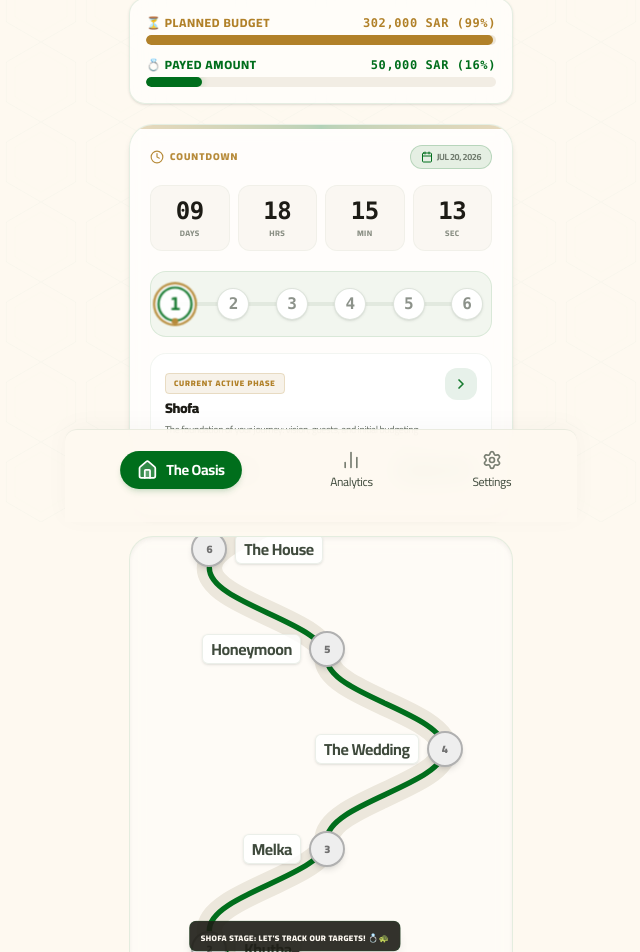
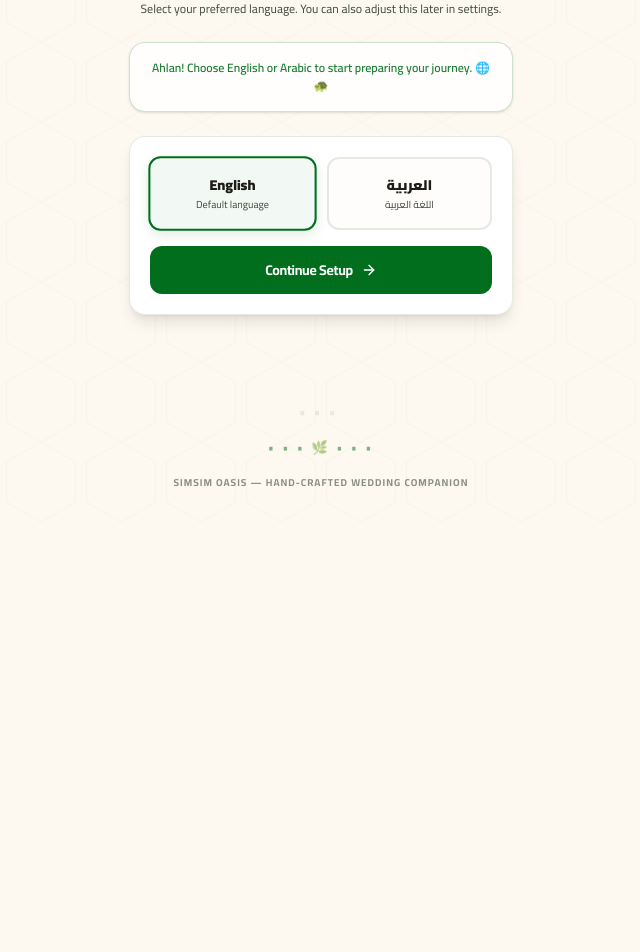
Before and after one commit to Amratt/Simsim, a React (Vite) app: page / in a window 1280 px wide. Shown: the part 278-1230 px from the top of the page, without its empty margins (319-959 px from the left). After the commit the page ends 800 px from the top, so only its background shows below. Built offline with nearby package versions, Linux system fonts and the light colour scheme.

Commit message:
feat: default to onboarding on launch and enable milestone payment management

```diff
--- a/src/App.tsx
+++ b/src/App.tsx
@@ -213,6 +213,36 @@ export default function App() {
     setMilestones(milestones.filter(m => m.id !== id));
   };
 
+  // Handler: Delete recorded expense
+  const handleDeleteExpense = (expenseId: string) => {
+    const nextExpenses = expenses.filter(e => e.id !== expenseId);
+    setExpenses(nextExpenses);
+
+    const deletedExpense = expenses.find(e => e.id === expenseId);
+    if (deletedExpense) {
+      const category = deletedExpense.category;
+      const mappedToCategory = nextExpenses.filter(e => e.category === category);
+      const sumPaid = mappedToCategory.reduce((sum, e) => sum + e.amount, 0);
+
+      const updatedMilestones = milestones.map(m => {
+        if (m.category === category) {
+          let nextStatus: Milestone['status'] = m.status;
+          if (sumPaid >= m.targetAmount) {
+            nextStatus = 'completed';
+          } else {
+            nextStatus = 'planning';
+          }
+          return {
+            ...m,
+            status: nextStatus,
+          };
+        }
+        return m;
+      });
+      setMilestones(updatedMilestones);
+    }
+  };
+
   // Handler: Completely reset back to pristine demo defaults
   const handleResetApp = () => {
     setSettings(DEFAULT_SETTINGS);
@@ -253,6 +283,7 @@ export default function App() {
             onAddMilestone={handleAddMilestone}
             onUpdateMilestone={handleUpdateMilestone}
             onDeleteMilestone={handleDeleteMilestone}
+            onDeleteExpense={handleDeleteExpense}
           />
         );
       case 'analytics':
@@ -285,6 +316,7 @@ export default function App() {
             onAddMilestone={handleAddMilestone}
             onUpdateMilestone={handleUpdateMilestone}
             onDeleteMilestone={handleDeleteMilestone}
+            onDeleteExpense={handleDeleteExpense}
           />
         );
     }
--- a/src/components/PhaseDetailScreen.tsx
+++ b/src/components/PhaseDetailScreen.tsx
@@ -26,6 +26,7 @@ interface PhaseDetailScreenProps {
   onAddMilestone: (milestone: Omit<Milestone, 'id'>) => void;
   onUpdateMilestone: (updated: Milestone) => void;
   onDeleteMilestone: (id: string) => void;
+  onDeleteExpense: (id: string) => void;
   onUpdatePhaseBudget?: (
     phaseId: string,
     name: string,
@@ -67,6 +68,7 @@ export default function PhaseDetailScreen({
   onAddMilestone,
   onUpdateMilestone,
   onDeleteMilestone,
+  onDeleteExpense,
   onUpdatePhaseBudget,
 }: PhaseDetailScreenProps) {
   const lang = settings.language || 'en';
@@ -195,10 +197,10 @@ export default function PhaseDetailScreen({
   // Filtered milestones
   const filteredMilestones = milestones.filter(m => m.phaseId === phaseId);
 
-  // Spent calculation based on milestone completion status
-  const totalSpentInPhase = filteredMilestones
-    .filter(m => m.status === 'completed')
-    .reduce((sum, m) => sum + m.targetAmount, 0);
+  // Spent calculation based on actual transaction logs in this phase
+  const totalSpentInPhase = expenses
+    .filter(e => e.phaseId === phaseId)
+    .reduce((sum, e) => sum + e.amount, 0);
   const remainingPhaseBalance = allocatedBudget - totalSpentInPhase;
 
   const handleCreateMilestone = (e: React.FormEvent) => {
@@ -453,7 +455,7 @@ export default function PhaseDetailScreen({
         {/* Milestones / Goals Section */}
         <div className="mb-6 flex justify-between items-center">
           <h3 className="font-plus text-base font-bold text-on-surface flex items-center gap-1.5">
-            <Icons.Layers className="w-4 h-4 text-secondary" /> {lang === 'ar' ? 'مصروفات وأهداف المرحلة' : 'Phases Expenses'}
+            <Icons.Layers className="w-4 h-4 text-secondary" /> {lang === 'ar' ? 'أهداف المرحلة' : 'Milestone Goals'}
           </h3>
           <button
             type="button"
@@ -464,7 +466,7 @@ export default function PhaseDetailScreen({
               t('cancel', lang)
             ) : (
               <>
-                <Icons.Plus className="w-3.5 h-3.5" /> {lang === 'ar' ? 'إضافة هدف مالي' : 'Add Expense'}
+                <Icons.Plus className="w-3.5 h-3.5" /> {lang === 'ar' ? 'إضافة هدف' : 'Add Goal'}
               </>
             )}
           </button>
@@ -588,21 +590,28 @@ export default function PhaseDetailScreen({
               const isExpanded = expandedId === m.id;
               const isEditing = editingId === m.id;
 
-              const milestoneSpent = m.status === 'completed' ? m.targetAmount : 0;
-              const progressPercent = m.status === 'completed' ? 100 : 0;
+              const milestoneSpent = expenses
+                .filter(e => e.category === m.category)
+                .reduce((sum, e) => sum + e.amount, 0);
+              const progressPercent = m.targetAmount > 0
+                ? Math.min(100, Math.round((milestoneSpent / m.targetAmount) * 100))
+                : 0;
 
               let label = lang === 'ar' ? 'مخطط' : 'planned';
-              let colorClasses = 'bg-secondary/10 text-[#b18129] border-secondary/20';
-              if (m.status === 'completed') {
+              let colorClasses = 'bg-surface-container-high text-on-surface-variant border-outline-variant/30';
+              if (milestoneSpent >= m.targetAmount) {
                 label = lang === 'ar' ? 'مكتمل' : 'completed';
                 colorClasses = 'bg-primary/10 text-primary border-primary/20';
+              } else if (milestoneSpent > 0) {
+                label = lang === 'ar' ? 'قيد التنفيذ' : 'in progress';
+                colorClasses = 'bg-[#b18129]/10 text-[#b18129] border-[#b18129]/20';
               }
 
               return (
                 <div
                   key={m.id}
                   className={`rounded-2xl border p-4 shadow-sm transition-all bg-white relative overflow-hidden flex flex-col ${
-                    m.status === 'completed'
+                    milestoneSpent >= m.targetAmount
                       ? 'border-primary/20 bg-primary/5'
                       : 'border-outline-variant/35'
                   }`}
@@ -704,7 +713,7 @@ export default function PhaseDetailScreen({
                               <>Spent: {milestoneSpent.toLocaleString()} / {m.targetAmount.toLocaleString()} SAR</>
                             )}
                           </span>
-                          <span className={m.status === 'completed' ? 'text-primary' : 'text-on-surface'}>
+                          <span className={milestoneSpent >= m.targetAmount ? 'text-primary' : 'text-on-surface'}>
                             {progressPercent}%
                           </span>
                         </div>
@@ -720,35 +729,55 @@ export default function PhaseDetailScreen({
                       {isExpanded && (
                         <div className="mt-4 pt-3 border-t border-outline-variant/20 flex flex-col gap-2 animate-fade-in text-xs font-semibold">
                           <div className="flex justify-between items-center bg-surface-container-low/50 p-2 rounded-lg text-[11px] text-on-surface-variant mb-1">
-                            <span>{lang === 'ar' ? `الحالة: ${m.status === 'completed' ? 'مكتمل' : 'مخطط'}` : `Status: ${m.status === 'completed' ? 'Completed' : 'Planned'}`}</span>
+                            <span>{lang === 'ar' ? `الحالة: ${milestoneSpent >= m.targetAmount ? 'مكتمل' : 'مخطط'}` : `Status: ${milestoneSpent >= m.targetAmount ? 'Completed' : 'Planned'}`}</span>
                             <span>{lang === 'ar' ? `القيمة المستهدفة: ${m.targetAmount.toLocaleString()} ر.س` : `Target Amount: ${m.targetAmount.toLocaleString()} SAR`}</span>
                           </div>
 
-                          {/* Related transactions detail replaced by status tips */}
-                          <div className="space-y-2">
+                          {/* Related transactions list (Issue 4) */}
+                          <div className="space-y-2 mt-2">
                             <p className="text-[10px] font-black text-on-surface-variant/70 uppercase tracking-widest">
-                              {lang === 'ar' ? 'تفاصيل حالة الميزانية:' : 'Budget Status Details:'}
+                              {lang === 'ar' ? 'المصاريف المسجلة لهذا البند:' : 'Recorded Payments:'}
                             </p>
-                            <div className="p-3 bg-surface-container-lowest/50 border border-outline-variant/20 rounded-xl space-y-1">
-                              <p className="text-xs font-bold text-on-surface">
-                                {m.status === 'completed' ? (
-                                  <span className="text-primary flex items-center gap-1">💍 {lang === 'ar' ? 'مكتمل كلياً' : 'Fully Completed'}</span>
-                                ) : (
-                                  <span className="text-[#b18129] flex items-center gap-1">⏳ {lang === 'ar' ? 'مخطط ومعد' : 'Planned & Setup'}</span>
-                                )}
-                              </p>
-                              <p className="text-[11px] text-on-surface-variant/80 font-normal leading-relaxed">
-                                {m.status === 'completed' ? (
-                                  lang === 'ar'
-                                    ? `ميزانية هذا الهدف (${m.targetAmount.toLocaleString()} ر.س) تم دفعها بالكامل واحتسابها ضمن تقدم زفافكم الكلي.`
-                                    : `The budget for this goal (${m.targetAmount.toLocaleString()} SAR) has been fully completed and applied to your total wedding progress.`
-                                ) : (
-                                  lang === 'ar'
-                                    ? `هذا الهدف قيد التخطيط حالياً. قم بتغيير الحالة إلى "مكتمل" لتسجيل دفع هذا البند وتحديث شريط التقدم بالكامل.`
-                                    : `This goal is currently in planning. Modify the status to "Completed" to fully apply this budget allocation to your progress bar.`
-                                )}
-                              </p>
-                            </div>
+                            {(() => {
+                              const milestoneExpenses = expenses.filter(e => e.category === m.category);
+                              if (milestoneExpenses.length > 0) {
+                                return (
+                                  <div className="space-y-1.5">
+                                    {milestoneExpenses.map(exp => (
+                                      <div key={exp.id} className="flex justify-between items-center bg-white p-2.5 rounded-xl border border-outline-variant/20 shadow-2xs transition-all hover:border-outline-variant">
+                                        <div>
+                                          <p className="text-xs font-bold text-on-surface">
+                                            {exp.note || (lang === 'ar' ? 'دفعة مباشرة' : 'Direct Payment')}
+                                          </p>
+                                          <p className="text-[9px] text-on-surface-variant/70 font-mono mt-0.5">{exp.date}</p>
+                                        </div>
+                                        <div className="flex items-center gap-2">
+                                          <span className="text-xs font-bold text-error">-{exp.amount.toLocaleString()} {t('sar', lang)}</span>
+                                          <button
+                                            type="button"
+                                            onClick={() => {
+                                              const confirmMsg = lang === 'ar' ? 'هل أنت متأكد من حذف هذه الدفعة؟' : 'Delete this payment?';
+                                              if (window.confirm(confirmMsg)) {
+                                                onDeleteExpense(exp.id);
+                                              }
+                                            }}
+                                            className="p-1 hover:bg-error/10 text-on-surface-variant hover:text-error rounded-md transition-colors cursor-pointer"
+                                            title={lang === 'ar' ? 'حذف الدفعة' : 'Delete Payment'}
+                                          >
+                                            <Icons.Trash2 className="w-3.5 h-3.5" />
+                                          </button>
+                                        </div>
+                                      </div>
+                                    ))}
+                                  </div>
+                                );
+                              }
+                              return (
+                                <p className="text-[10px] italic text-on-surface-variant/50 text-center py-2 bg-surface-container-lowest/50 border border-outline-variant/10 rounded-xl">
+                                  {lang === 'ar' ? 'لا توجد مدفوعات مسجلة بعد' : 'No payments recorded yet'}
+                                </p>
+                              );
+                            })()}
                           </div>
 
                           {/* Action triggers */}
--- a/src/components/TheOasis.tsx
+++ b/src/components/TheOasis.tsx
@@ -29,6 +29,7 @@ interface TheOasisProps {
   onAddMilestone: (milestone: Omit<Milestone, 'id'>) => void;
   onUpdateMilestone: (updated: Milestone) => void;
   onDeleteMilestone: (id: string) => void;
+  onDeleteExpense: (id: string) => void;
 }
 
 // Logical suggestions sequence
@@ -49,7 +50,8 @@ export default function TheOasis({
   onUpdateSettings,
   onAddMilestone,
   onUpdateMilestone,
-  onDeleteMilestone
+  onDeleteMilestone,
+  onDeleteExpense
 }: TheOasisProps) {
 
   // Local state to track which phase detail screen is modal-open (null if closed)
@@ -217,13 +219,8 @@ export default function TheOasis({
   const activeIndex = computedActiveIndex;
 
   // Dynamic calculations based on Completed and Planned milestone goals
-  const completedSpent = milestones
-    .filter(m => m.status === 'completed')
-    .reduce((sum, m) => sum + m.targetAmount, 0);
-  const plannedSpent = milestones
-    .filter(m => m.status === 'planning')
-    .reduce((sum, m) => sum + m.targetAmount, 0);
-  const totalPlanned = completedSpent + plannedSpent;
+  const completedSpent = expenses.reduce((sum, e) => sum + e.amount, 0); // actual spent
+  const totalPlanned = milestones.reduce((sum, m) => sum + m.targetAmount, 0); // total planned target
   const budgetLimit = settings.budgetLimit;
 
   const completedPercent = budgetLimit > 0 ? Math.min(100, Math.round((completedSpent / budgetLimit) * 100)) : 0;
@@ -750,6 +747,7 @@ export default function TheOasis({
           onAddMilestone={onAddMilestone}
           onUpdateMilestone={onUpdateMilestone}
           onDeleteMilestone={onDeleteMilestone}
+          onDeleteExpense={onDeleteExpense}
           onUpdatePhaseBudget={handleUpdatePhaseDetails}
         />
       )}
--- a/src/localStorage.ts
+++ b/src/localStorage.ts
@@ -1,57 +1,14 @@
 import { Expense, Milestone, WishlistItem, WeddingSettings } from './types';
 
 export const DEFAULT_SETTINGS: WeddingSettings = {
-  budgetLimit: 305000,
-  weddingDate: '2027-06-20', // Pre-fill with a valid date so they have something nice initially (overriding empty)
-  partnerName: 'Sarah',
-  userName: 'Sami',
-  isOnboarded: true, // Let them be onboarded with beautiful mock data or keep false. Let's default isOnboarded to true so it starts perfectly, or keep the initial flow intact but standard. Let's keep it false and when onboarding completes, assign default values.
+  budgetLimit: 0,
+  weddingDate: '',
+  partnerName: '',
+  userName: '',
+  isOnboarded: false,
   avatarId: 'green',
   activePhaseId: 'shofa',
-  phases: [
-    {
-      id: 'shofa',
-      name: 'Shofa',
-      description: 'The foundation of your journey: vision, guests, and initial budgeting',
-      allocatedBudget: 5000,
-      targetDate: '2026-07-20'
-    },
-    {
-      id: 'khutba',
-      name: 'Khutba',
-      description: 'Engagement, proposal meetings, and personal wardrobe',
-      allocatedBudget: 15000,
-      targetDate: '2026-09-15'
-    },
-    {
-      id: 'melka',
-      name: 'Melka',
-      description: 'Dowry (Mahr) delivery, Shabka jewelry purchase, and official license',
-      allocatedBudget: 75000,
-      targetDate: '2026-12-10'
-    },
-    {
-      id: 'wedding',
-      name: 'The Wedding',
-      description: 'Celebratory hall, photography, catering, and evening guest feast',
-      allocatedBudget: 135500,
-      targetDate: '2027-06-20'
-    },
-    {
-      id: 'honeymoon',
-      name: 'Honeymoon',
-      description: 'Flights, hotel bookings, and post-ceremony travels',
-      allocatedBudget: 19500,
-      targetDate: '2027-07-04'
-    },
-    {
-      id: 'house',
-      name: 'The House',
-      description: 'Appliances, living room layout, and essential home furnishing',
-      allocatedBudget: 55000,
-      targetDate: '2027-08-15'
-    }
-  ],
+  phases: [],
   language: 'en'
 };
 
```
